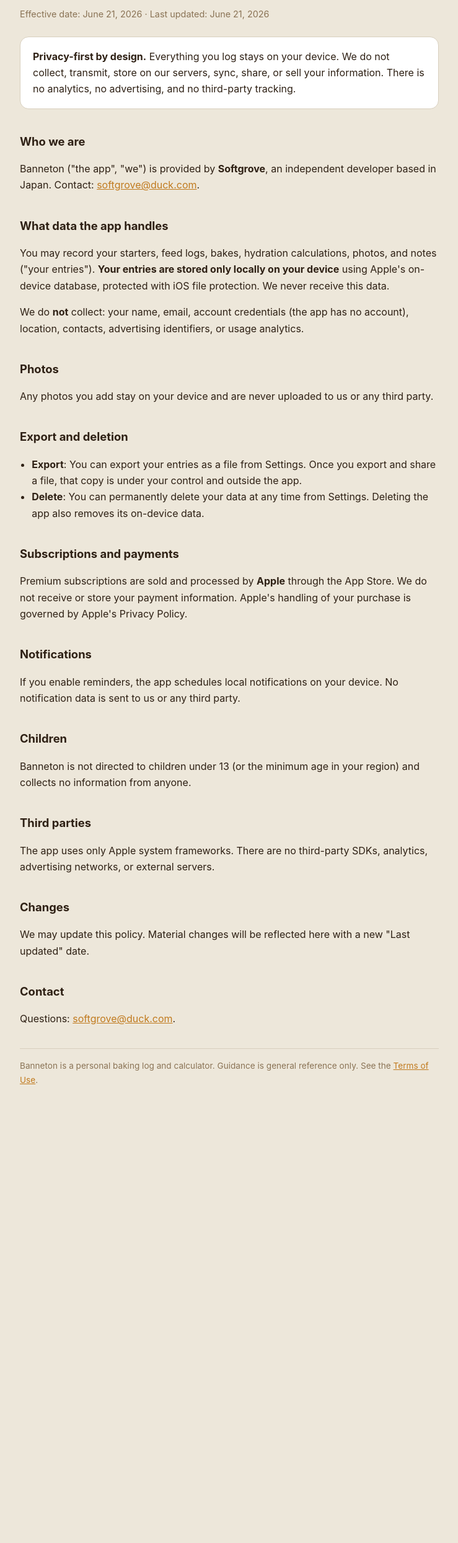
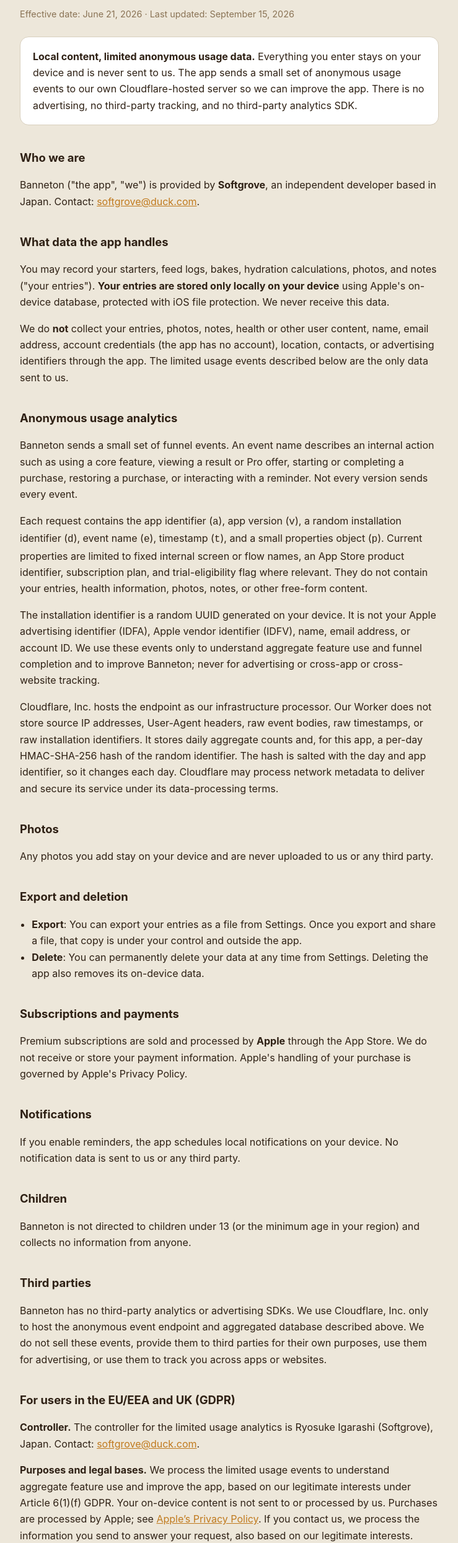
Before and after one commit to softgrove/banneton-legal, a plain HTML site: page privacy.html in a window 1280 px wide. Shown: the part 160-2649 px from the top of the page at 62% size, without its empty margins (270-1009 px from the left). Before the commit the page ends 2007 px from the top, so only its background shows below. Drawn offline with Linux system fonts and the light colour scheme.

Commit message:
privacy: disclose anonymous usage analytics; add GDPR section

```diff
--- a/privacy.html
+++ b/privacy.html
@@ -24,12 +24,13 @@
 <div class="wrap">
   <p class="brand">Banneton</p>
   <h1>Privacy Policy</h1>
-  <p class="meta">Effective date: June 21, 2026 · Last updated: June 21, 2026</p>
+  <p class="meta">Effective date: June 21, 2026 · Last updated: September 15, 2026</p>
 
   <div class="summary">
-    <strong>Privacy-first by design.</strong> Everything you log stays on your device. We do not collect,
-    transmit, store on our servers, sync, share, or sell your information. There is no analytics,
-    no advertising, and no third-party tracking.
+    <strong>Local content, limited anonymous usage data.</strong> Everything you enter stays on your device
+    and is never sent to us. The app sends a small set of anonymous usage events to our own
+    Cloudflare-hosted server so we can improve the app. There is no advertising, no third-party tracking,
+    and no third-party analytics SDK.
   </div>
 
   <h2>Who we are</h2>
@@ -39,8 +40,28 @@
   <h2>What data the app handles</h2>
   <p>You may record your starters, feed logs, bakes, hydration calculations, photos, and notes ("your entries"). <strong>Your entries are stored only locally on your device</strong>
   using Apple's on-device database, protected with iOS file protection. We never receive this data.</p>
-  <p>We do <strong>not</strong> collect: your name, email, account credentials (the app has no account),
-  location, contacts, advertising identifiers, or usage analytics.</p>
+  <p>We do <strong>not</strong> collect your entries, photos, notes, health or other user content,
+  name, email address, account credentials (the app has no account), location, contacts, or advertising
+  identifiers through the app. The limited usage events described below are the only data sent to us.</p>
+
+  <h2>Anonymous usage analytics</h2>
+  <p>Banneton sends a small set of funnel events. An event name describes an internal action such as using a
+  core feature, viewing a result or Pro offer, starting or completing a purchase, restoring a purchase, or
+  interacting with a reminder. Not every version sends every event.</p>
+  <p>Each request contains the app identifier (<code>a</code>), app version (<code>v</code>), a random
+  installation identifier (<code>d</code>), event name (<code>e</code>), timestamp (<code>t</code>), and
+  a small properties object (<code>p</code>). Current properties are limited to fixed internal screen or
+  flow names, an App Store product identifier, subscription plan, and trial-eligibility flag where relevant.
+  They do not contain your entries, health information, photos, notes, or other free-form content.</p>
+  <p>The installation identifier is a random UUID generated on your device. It is not your Apple advertising
+  identifier (IDFA), Apple vendor identifier (IDFV), name, email address, or account ID. We use these events
+  only to understand aggregate feature use and funnel completion and to improve Banneton; never for advertising
+  or cross-app or cross-website tracking.</p>
+  <p>Cloudflare, Inc. hosts the endpoint as our infrastructure processor. Our Worker does not store source IP
+  addresses, User-Agent headers, raw event bodies, raw timestamps, or raw installation identifiers. It stores
+  daily aggregate counts and, for this app, a per-day HMAC-SHA-256 hash of the random identifier. The hash is
+  salted with the day and app identifier, so it changes each day. Cloudflare may process network metadata to
+  deliver and secure its service under its data-processing terms.</p>
 
   <h2>Photos</h2>
   <p>Any photos you add stay on your device and are never uploaded to us or any third party.</p>
@@ -66,8 +87,38 @@
   information from anyone.</p>
 
   <h2>Third parties</h2>
-  <p>The app uses only Apple system frameworks. There are no third-party SDKs, analytics, advertising
-  networks, or external servers.</p>
+  <p>Banneton has no third-party analytics or advertising SDKs. We use Cloudflare, Inc. only to host the
+  anonymous event endpoint and aggregated database described above. We do not sell these events, provide
+  them to third parties for their own purposes, use them for advertising, or use them to track you across
+  apps or websites.</p>
+
+  <h2>For users in the EU/EEA and UK (GDPR)</h2>
+  <!-- controller postal address: to be added -->
+  <p><strong>Controller.</strong> The controller for the limited usage analytics is Ryosuke Igarashi
+  (Softgrove), Japan. Contact: <a href="mailto:softgrove@duck.com">softgrove@duck.com</a>.</p>
+  <p><strong>Purposes and legal bases.</strong> We process the limited usage events to understand aggregate
+  feature use and improve the app, based on our legitimate interests under Article 6(1)(f) GDPR. Your
+  on-device content is not sent to or processed by us. Purchases are processed by Apple; see
+  <a href="https://www.apple.com/legal/privacy/">Apple’s Privacy Policy</a>. If you contact us, we process the
+  information you send to answer your request, also based on our legitimate interests.</p>
+  <p><strong>Recipients and international transfers.</strong> Cloudflare, Inc. processes the usage events for
+  us as hosting provider on its global network. This may involve transfers outside the EU/EEA or UK,
+  including to the United States, using safeguards such as the European Commission’s Standard Contractual
+  Clauses and the UK transfer addendum where applicable.</p>
+  <p><strong>Retention.</strong> We do not retain raw events or raw installation identifiers. Daily aggregate
+  counts and per-day HMAC hashes are retained in a form not designed to identify a person. The current server
+  code has no automatic deletion period for those aggregate records. On-device content remains until you
+  delete it or the app. Correspondence is kept only as long as reasonably needed to answer and document the
+  request.</p>
+  <p><strong>Your rights.</strong> Subject to applicable law, you may request access, rectification, erasure,
+  restriction, objection, and data portability by emailing
+  <a href="mailto:softgrove@duck.com">softgrove@duck.com</a>. Because the random installation identifier is
+  not linked to your identity and the server does not retain the raw identifier, we may be unable to identify
+  records as relating to you. You may also lodge a complaint with the data-protection supervisory authority
+  in your country of residence or work, or where you believe an infringement occurred.</p>
+  <p>Providing usage events is not a contractual or statutory requirement; the app’s core operation does not
+  depend on a successful telemetry request. We do not use automated decision-making or profiling that
+  produces legal or similarly significant effects.</p>
 
   <h2>Changes</h2>
   <p>We may update this policy. Material changes will be reflected here with a new "Last updated" date.</p>
```
